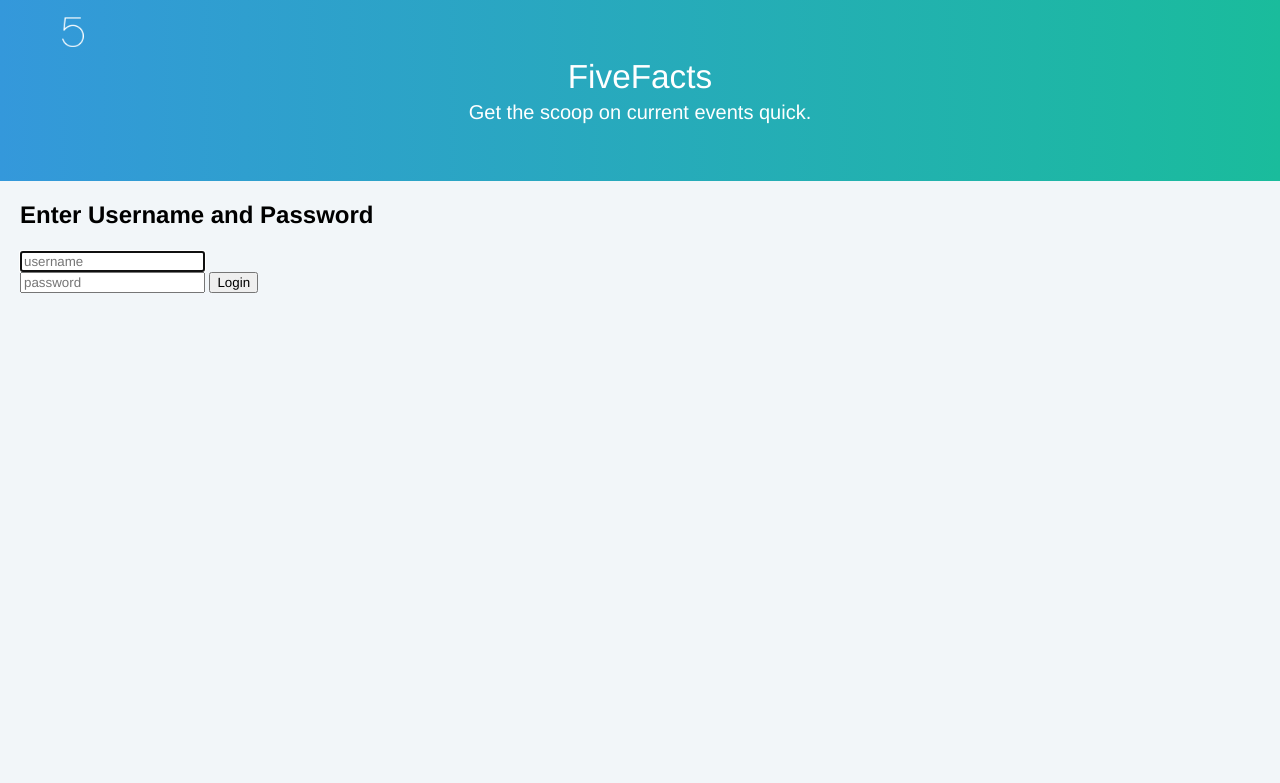
After one commit to JustinLennox/5Facts, a PHP site: page /login.php in a window 1280 px wide. The commit adds this page. Shown: the top 783 px of the page. Run offline with PHP 8.4, Linux system fonts and the light colour scheme.

Commit message:
login/logout
Added login/logout, updated css

```diff
--- a/landing.css
+++ b/landing.css
@@ -24,6 +24,22 @@
     padding: 0em 0em 0.1em 0em;
     text-align: center;
     font-weight: 200;
+}
+
+#login , #logout{
+    float: right;
+    font-size: 15pt;
+    text-align: right;
+    margin-right: 20px;
+    margin-top: 10px;
+}
+
+h2{
+    margin-left: 20px;
+}
+
+.signin{
+    margin-left: 20px;
 }
 
 #SearchForm{
--- /dev/null
+++ b/login.php
@@ -0,0 +1,72 @@
+<?php
+   session_start();
+?>
+<?
+   // error_reporting(E_ALL);
+   // ini_set("display_errors", 1);
+?>
+
+<html lang = "en">
+
+   <head>
+      <title>Login and Register!</title>
+      <link rel="stylesheet" type="text/css" href="landing.css">
+
+   </head>
+
+   <body>
+
+      <div id="header">
+         <img src='5FactsLogo.png' height='50px' width='50px'/>
+         <div id="headline"> FiveFacts </div>
+         <div id="tagline">Get the scoop on current events quick.</div>
+      </div>
+
+      <h2>Enter Username and Password</h2>
+      <div id = "dunno">
+
+         <?php
+            //needs to redirect on correct login
+            $msg = '';
+
+            if (isset($_POST['login']) && !empty($_POST['username'])
+               && !empty($_POST['password'])) {
+
+               //logic for querying sql goes here to authenticate
+               //if username matches password
+               if ($_POST['username'] == 'thacker' && $_POST['password'] == 'pass')
+               {
+                  //set session to true
+                  $_SESSION['valid'] = True;
+                  $_SESSION['timeout'] = time();
+                  $_SESSION['username'] = $_POST['username'];
+
+                  header("location: index.php");
+                  exit();
+               }
+               else {
+                  $msg = 'Incorrect username or password';
+               }
+            }
+         ?>
+      </div> <!-- /container -->
+
+      <div class = "signin">
+
+         <form class = "form-signin" role = "form"
+            action = "<?php echo htmlspecialchars($_SERVER['PHP_SELF']);
+            ?>" method = "post">
+            <h4 class = "form-signin-heading"><?php echo $msg; ?></h4>
+            <input type = "text" class = "form-control"
+               name = "username" placeholder = "username"
+               required autofocus></br>
+            <input type = "password" class = "form-control"
+               name = "password" placeholder = "password" required>
+            <button class = "btn btn-lg btn-primary btn-block" type = "submit"
+               name = "login">Login</button>
+         </form>
+
+      </div>
+
+   </body>
+</html>
```
Also changed, not shown: index.php (added, +31 -0 lines), logout.php (added, +7 -0 lines).
